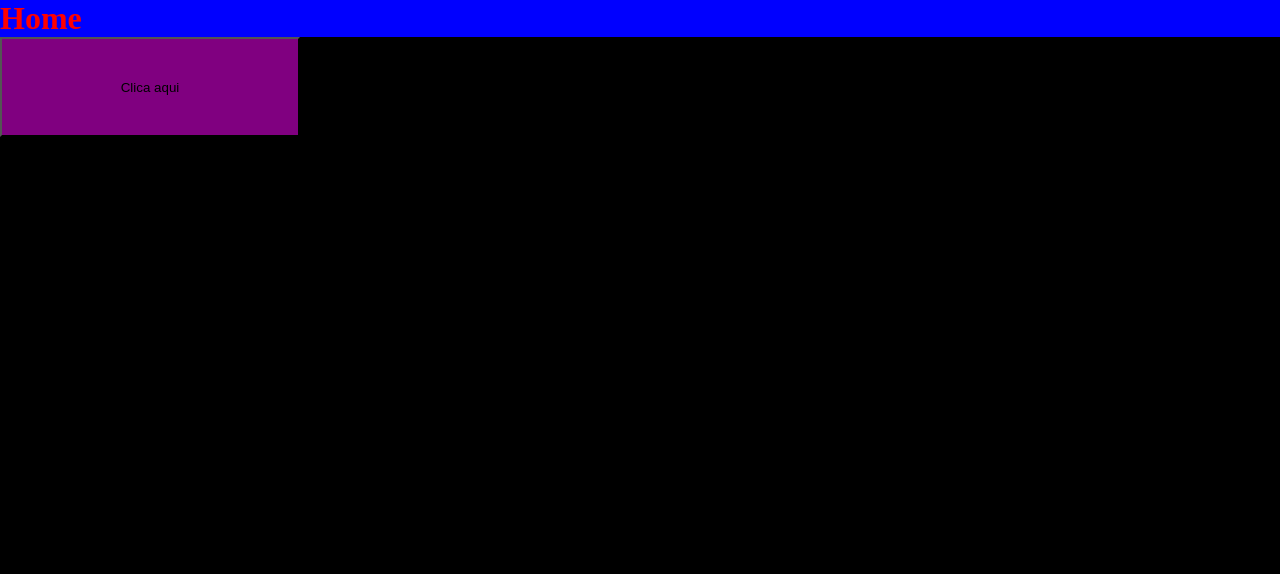
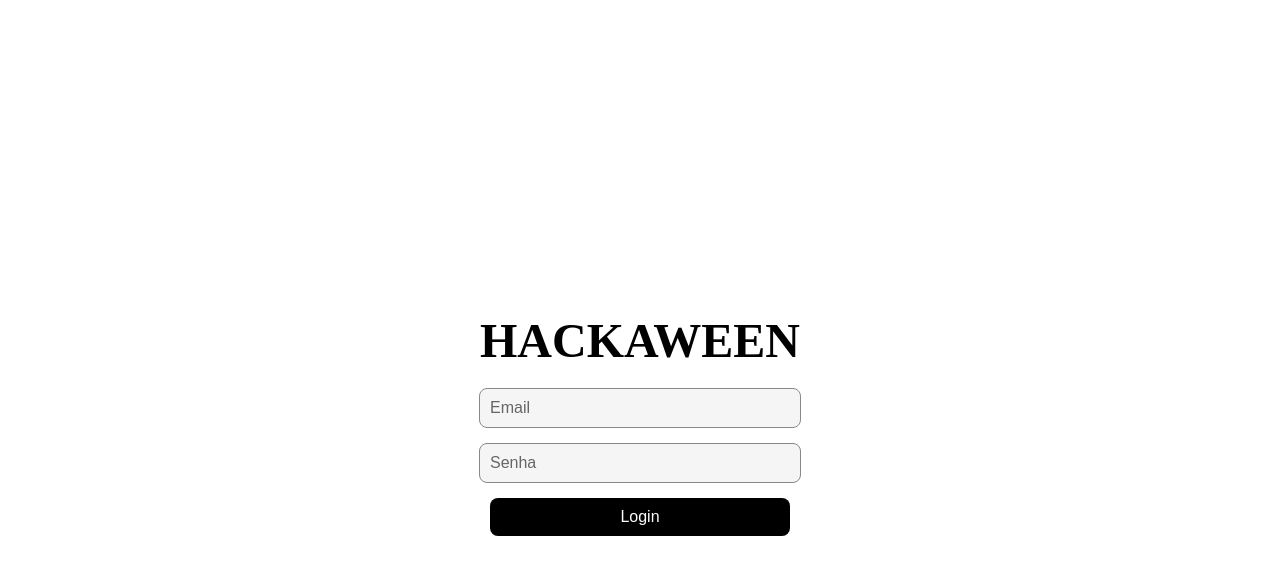
Before and after one commit to APH-gentil/HACKWEEN, a React (Vite) app in the folder HACKAWEEN/: page / in a window 1280 px wide. Shown: the top 574 px of the page. Built offline with nearby package versions, Linux system fonts and the light colour scheme.

Commit message:
navegacao de telas

```diff
--- a/HACKAWEEN/package.json
+++ b/HACKAWEEN/package.json
@@ -12,6 +12,7 @@
   "dependencies": {
     "react": "^18.3.1",
     "react-dom": "^18.3.1",
+    "react-router-dom": "^6.27.0",
     "styled-components": "^6.1.13"
   },
   "devDependencies": {
--- /dev/null
+++ b/HACKAWEEN/src/Containers/Body/index.tsx
@@ -0,0 +1,11 @@
+import { Container, Message } from './style';
+
+function Body() {
+  return (
+    <Container>
+      <Message>Bem-vindo à página Body!</Message>
+    </Container>
+  );
+}
+
+export default Body;
--- /dev/null
+++ b/HACKAWEEN/src/Containers/Body/style.ts
@@ -0,0 +1,14 @@
+import styled from 'styled-components';
+
+export const Container = styled.div`
+  display: flex;
+  justify-content: center;
+  align-items: center;
+  height: 100vh;
+  background-color: #f0f0f0; /* Fundo claro */
+`;
+
+export const Message = styled.h1`
+  color: #333;
+  font-size: 2rem;
+`;
--- a/HACKAWEEN/src/Containers/Home/index.tsx
+++ /dev/null
@@ -1,14 +0,0 @@
-import Button from '../../Components/Button'
-import { Title } from './style'
-
-function Home(){
-
-    return (
-        <div>
-            <Title>Home</Title>
-            <Button/>
-        </div>
-    )
-}
-
-export default Home
--- a/HACKAWEEN/src/Containers/Home/style.ts
+++ /dev/null
@@ -1,8 +0,0 @@
-import styled from 'styled-components'
-
-export const Title = styled.h1 `
-
-    color: red;
-    background-color: blue;
-
-`
--- /dev/null
+++ b/HACKAWEEN/src/Containers/Login/index.tsx
@@ -0,0 +1,23 @@
+import { Container, Title, Form, Input, Button } from './style';
+import { useNavigate } from 'react-router-dom';
+
+function Login() {
+  const navigate = useNavigate();
+
+  const handleLogin = () => {
+    navigate('/body');
+  };
+
+  return (
+    <Container>
+      <Title>HACKAWEEN</Title>
+      <Form>
+        <Input type="email" placeholder="Email" />
+        <Input type="password" placeholder="Senha" />
+        <Button onClick={handleLogin}>Login</Button>
+      </Form>
+    </Container>
+  );
+}
+
+export default Login;
--- /dev/null
+++ b/HACKAWEEN/src/Containers/Login/style.ts
@@ -0,0 +1,80 @@
+import styled, { keyframes } from 'styled-components';
+
+// Animação para os componentes subirem do fundo da tela
+const slideUp = keyframes`
+  from {
+    transform: translateY(100vh);
+    opacity: 0;
+  }
+  to {
+    transform: translateY(0);
+    opacity: 1;
+  }
+`;
+
+export const Container = styled.div`
+  display: flex;
+  flex-direction: column;
+  justify-content: center;
+  align-items: center;
+  height: 100vh;
+  background-color: #fff; /* Fundo branco */
+  animation: ${slideUp} 1s ease-out; /* Aplicando animação de subida */
+`;
+
+export const Title = styled.h1`
+  color: #000; /* Título preto */
+  margin-bottom: 20px;
+  font-size: 3rem;
+  animation: ${slideUp} 1s ease-out;
+  animation-delay: 0.2s;
+  animation-fill-mode: backwards;
+`;
+
+export const Form = styled.form`
+  display: flex;
+  flex-direction: column;
+  align-items: center;
+  width: 300px;
+  animation: ${slideUp} 1s ease-out;
+  animation-delay: 0.4s;
+  animation-fill-mode: backwards;
+`;
+
+export const Input = styled.input`
+  width: 100%;
+  padding: 10px;
+  margin-bottom: 15px;
+  border-radius: 8px;
+  border: 1px solid #888;
+  background-color: #f5f5f5; /* Fundo claro nos inputs */
+  color: #333;
+  font-size: 1rem;
+
+  &::placeholder {
+    color: #666;
+  }
+
+  animation: ${slideUp} 1s ease-out;
+  animation-delay: 0.6s;
+  animation-fill-mode: backwards;
+`;
+
+export const Button = styled.button`
+  width: 100%;
+  padding: 10px;
+  border-radius: 8px;
+  border: none;
+  background-color: #000; /* Botão preto */
+  color: #fff;
+  font-size: 1rem;
+  cursor: pointer;
+
+  &:hover {
+    background-color: #333;
+  }
+
+  animation: ${slideUp} 1s ease-out;
+  animation-delay: 0.8s;
+  animation-fill-mode: backwards;
+`;
--- /dev/null
+++ b/HACKAWEEN/src/Routes/app.tsx
@@ -0,0 +1,16 @@
+import { BrowserRouter as Router, Routes, Route } from 'react-router-dom';
+import Home from '../Containers/Body';
+import Login from '../Containers/Login';
+
+function App() {
+  return (
+    <Router>
+      <Routes>
+        <Route path="/" element={<Login />} />
+        <Route path="/body" element={<Home />} />
+      </Routes>
+    </Router>
+  );
+}
+
+export default App;
--- a/HACKAWEEN/src/main.tsx
+++ b/HACKAWEEN/src/main.tsx
@@ -1,11 +1,9 @@
 import { StrictMode } from 'react'
 import { createRoot } from 'react-dom/client'
-import Home from './Containers/Home'
-import { myGlobalStyles as MyGlobalStyles } from './Styles/global';
+import App from './Routes/app';
 
 createRoot(document.getElementById('root')!).render(
   <StrictMode>
-  <MyGlobalStyles />
-   <Home />
+  <App />
   </StrictMode>,
 )
```
Also changed, not shown: HACKAWEEN/index.html (line endings or trailing spaces), 2 other files (tests, documents, lock files or other folders).
